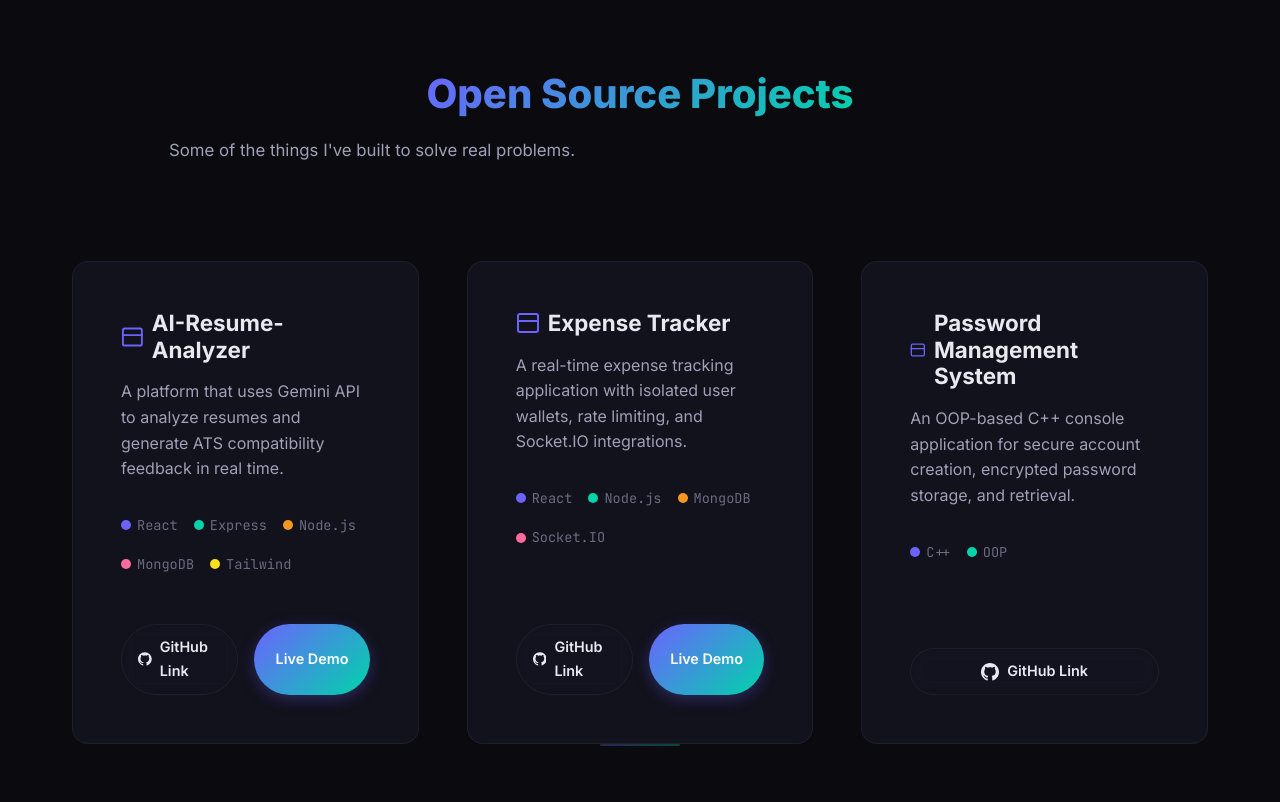
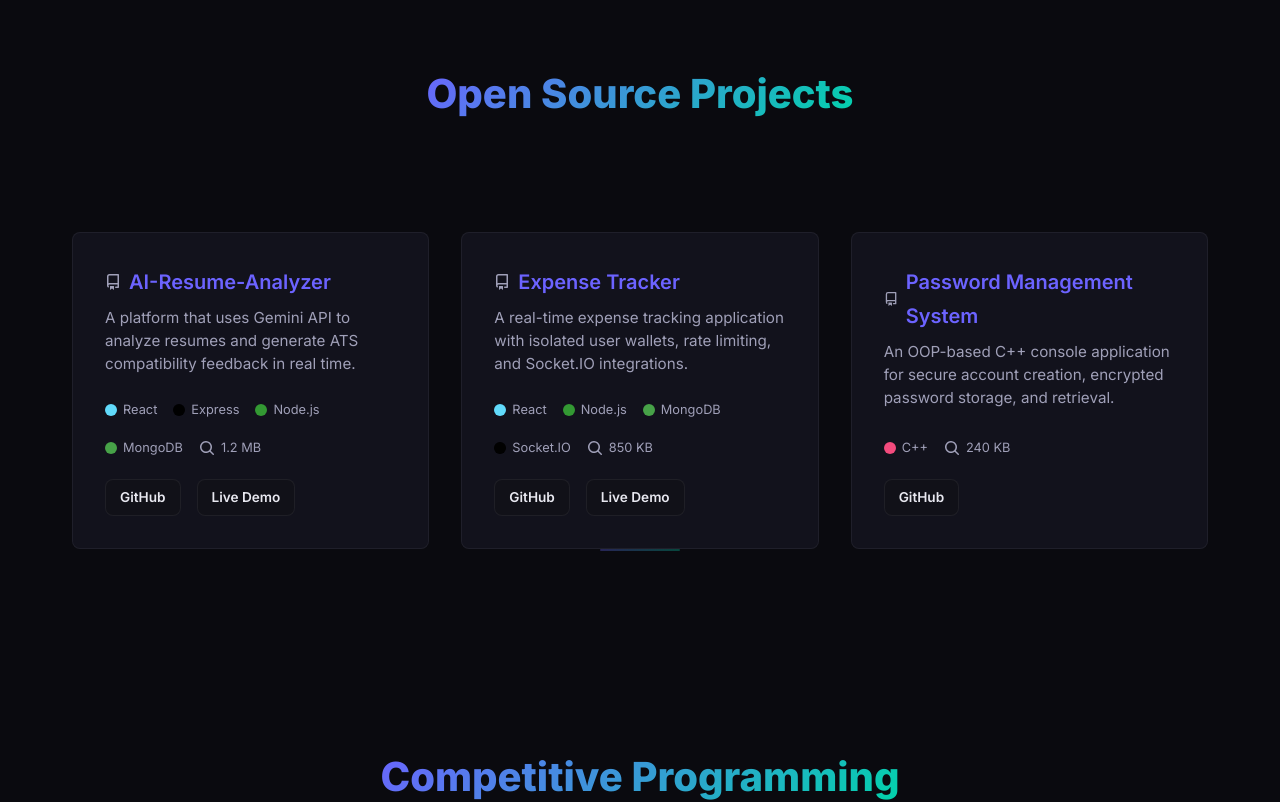
Before and after one commit to Aakashraj18/portfolio, a React (Vite) app: page / in a window 1280 px wide. Shown: the part 1620-2422 px from the top of the page. Built offline with nearby package versions, Linux system fonts and the light colour scheme.

Commit message:
update projects and github stats

```diff
--- a/src/components/GithubStats.jsx
+++ b/src/components/GithubStats.jsx
@@ -1,53 +1,53 @@
+import { useScrollReveal } from '../hooks/useScrollReveal';
 import './GithubStats.css';
 
-const GITHUB_USERNAME = 'Aakashraj18';
+export default function GithubStats() {
+  const [ref, isVisible] = useScrollReveal();
+  const githubUsername = 'Aakashraj18';
 
-export default function GithubStats() {
   return (
-    <section className="github section" id="github-stats">
-      <h2 className="section__title">GitHub Stats</h2>
-      <p className="section__subtitle">
-        A snapshot of my open source activity and contributions.
-      </p>
-      <div className="github__grid">
-        <div className="github__card card">
+    <section className="github-stats section" id="github-stats" ref={ref}>
+      <div className={`github-stats__header ${isVisible ? 'reveal--visible' : 'reveal--hidden'}`}>
+        <h2 className="section__title">GitHub Stats</h2>
+        <p className="section__subtitle">
+          My open-source contributions and activity.
+        </p>
+      </div>
+
+      <div className="github-stats__container">
+        <div
+          className={`github-stats__chart card ${isVisible ? 'reveal--visible' : 'reveal--hidden'}`}
+          style={{ '--reveal-delay': '0.1s' }}
+        >
           <img
-            src={`https://github-readme-stats.vercel.app/api?username=${GITHUB_USERNAME}&show_icons=true&theme=midnight-purple&hide_border=true&bg_color=00000000&title_color=6c63ff&icon_color=00d4aa&text_color=a0a0b8&ring_color=6c63ff`}
-            alt="GitHub Stats"
-            className="github__img"
-            loading="lazy"
+            src={`https://github-readme-stats.vercel.app/api?username=${githubUsername}&show_icons=true&theme=radical&hide_border=true&bg_color=161623&title_color=6c63ff&text_color=a0a0b8&icon_color=00d4aa`}
+            alt={`${githubUsername}'s GitHub Stats`}
           />
         </div>
-        <div className="github__card card">
+
+        <div
+          className={`github-stats__chart card ${isVisible ? 'reveal--visible' : 'reveal--hidden'}`}
+          style={{ '--reveal-delay': '0.3s' }}
+        >
           <img
-            src={`https://github-readme-stats.vercel.app/api/top-langs/?username=${GITHUB_USERNAME}&layout=compact&theme=midnight-purple&hide_border=true&bg_color=00000000&title_color=6c63ff&text_color=a0a0b8`}
-            alt="Top Languages"
-            className="github__img"
-            loading="lazy"
-          />
-        </div>
-        <div className="github__card github__card--wide card">
-          <img
-            src={`https://github-readme-streak-stats.herokuapp.com/?user=${GITHUB_USERNAME}&theme=midnight-purple&hide_border=true&background=00000000&ring=6c63ff&fire=00d4aa&currStreakLabel=6c63ff&sideLabels=a0a0b8&dates=6b6b82&currStreakNum=e8e8f0&sideNums=e8e8f0`}
-            alt="GitHub Streak"
-            className="github__img"
-            loading="lazy"
+            src={`https://github-readme-stats.vercel.app/api/top-langs/?username=${githubUsername}&layout=compact&theme=radical&hide_border=true&bg_color=161623&title_color=6c63ff&text_color=a0a0b8`}
+            alt={`${githubUsername}'s Top Languages`}
           />
         </div>
       </div>
-      <div className="github__profile-link">
-        <a
-          href={`https://github.com/${GITHUB_USERNAME}`}
-          target="_blank"
-          rel="noopener noreferrer"
-          className="btn btn--outline"
-          id="github-profile-btn"
-        >
-          <svg width="20" height="20" viewBox="0 0 24 24" fill="currentColor">
-            <path d="M12 0c-6.626 0-12 5.373-12 12 0 5.302 3.438 9.8 8.207 11.387.599.111.793-.261.793-.577v-2.234c-3.338.726-4.033-1.416-4.033-1.416-.546-1.387-1.333-1.756-1.333-1.756-1.089-.745.083-.729.083-.729 1.205.084 1.839 1.237 1.839 1.237 1.07 1.834 2.807 1.304 3.492.997.107-.775.418-1.305.762-1.604-2.665-.305-5.467-1.334-5.467-5.931 0-1.311.469-2.381 1.236-3.221-.124-.303-.535-1.524.117-3.176 0 0 1.008-.322 3.301 1.23.957-.266 1.983-.399 3.003-.404 1.02.005 2.047.138 3.006.404 2.291-1.552 3.297-1.23 3.297-1.23.653 1.653.242 2.874.118 3.176.77.84 1.235 1.911 1.235 3.221 0 4.609-2.807 5.624-5.479 5.921.43.372.823 1.102.823 2.222v3.293c0 .319.192.694.801.576 4.765-1.589 8.199-6.086 8.199-11.386 0-6.627-5.373-12-12-12z"/>
-          </svg>
-          View Full Profile
-        </a>
+
+      <div
+        className={`github-stats__contributions card ${isVisible ? 'reveal--visible' : 'reveal--hidden'}`}
+        style={{ '--reveal-delay': '0.5s', marginTop: 'var(--space-2xl)' }}
+      >
+        <h3 className="github-stats__contributions-title">Contributions Calendar</h3>
+        <div className="github-stats__chart-wrapper">
+          <img
+            src={`https://ghchart.rshah.org/6c63ff/${githubUsername}`}
+            alt={`${githubUsername}'s GitHub Contributions`}
+            style={{ width: '100%', maxWidth: '800px', filter: 'brightness(1.2)' }}
+          />
+        </div>
       </div>
     </section>
   );
--- a/src/components/Projects.css
+++ b/src/components/Projects.css
@@ -1,4 +1,4 @@
-/* --- Projects (Developerfolio Style) --- */
+/* --- Projects (Developerfolio / GitHub Style) --- */
 .projects__header {
   text-align: center;
   margin-bottom: var(--space-4xl);
@@ -6,99 +6,107 @@
 
 .projects__grid {
   display: grid;
-  grid-template-columns: repeat(auto-fill, minmax(320px, 1fr));
-  gap: var(--space-2xl);
+  grid-template-columns: repeat(auto-fill, minmax(340px, 1fr));
+  gap: var(--space-xl);
 }
 
-/* Card overrides for projects */
 .projects__card {
   display: flex;
   flex-direction: column;
   justify-content: space-between;
-  padding: var(--space-2xl);
-  min-height: 380px;
+  padding: var(--space-xl);
   background: var(--bg-card);
   border: 1px solid var(--bg-glass-border);
-  border-radius: var(--radius-lg);
-  transition: transform var(--transition-base), box-shadow var(--transition-base);
+  border-radius: var(--radius-sm);
+  min-height: 220px;
 }
 
 .projects__card:hover {
-  transform: translateY(-5px);
-  box-shadow: 0 10px 30px rgba(108, 99, 255, 0.15);
-}
-
-.projects__card-content {
-  margin-bottom: var(--space-2xl);
+  transform: translateY(-4px);
+  box-shadow: 0 8px 25px rgba(0, 0, 0, 0.2);
+  border-color: var(--accent-primary);
 }
 
 .projects__card-title {
   display: flex;
   align-items: center;
-  gap: var(--space-sm);
-  margin-bottom: var(--space-md);
+  gap: 8px;
+  margin-bottom: var(--space-sm);
 }
 
 .projects__repo-icon {
-  color: var(--accent-primary);
+  fill: var(--text-secondary);
 }
 
 .projects__card-title h3 {
-  font-size: 1.4rem;
-  font-weight: 700;
-  color: var(--text-primary);
+  font-size: 1.25rem;
+  font-weight: 600;
+  color: var(--accent-primary);
   margin: 0;
-  line-height: 1.2;
 }
 
-.projects__card-description {
-  font-size: 1rem;
+.projects__card-desc {
+  font-size: 0.95rem;
   color: var(--text-secondary);
-  line-height: 1.6;
-  margin-bottom: var(--space-xl);
+  line-height: 1.5;
+  margin-bottom: var(--space-lg);
 }
 
-/* Tech language dots like GitHub */
-.projects__card-tech {
+.projects__card-bottom {
+  display: flex;
+  flex-direction: column;
+  gap: var(--space-md);
+  margin-top: auto;
+}
+
+.projects__card-stats {
   display: flex;
   flex-wrap: wrap;
   gap: var(--space-md);
 }
 
-.projects__tech-item {
+.projects__stat-item {
   display: flex;
   align-items: center;
   gap: 6px;
-  font-size: 0.85rem;
-  color: var(--text-muted);
-  font-family: var(--font-mono);
+  font-size: 0.8rem;
+  color: var(--text-secondary);
+  font-family: var(--font-primary);
 }
 
-.projects__tech-dot {
-  width: 10px;
-  height: 10px;
-  border-radius: 50%;
-  background-color: var(--accent-primary);
+.projects__stat-item svg {
+  fill: var(--text-secondary);
 }
 
-/* Specific colors for specific languages (optional, falling back to primary) */
-.projects__tech-item:nth-child(1) .projects__tech-dot { background-color: var(--accent-primary); }
-.projects__tech-item:nth-child(2) .projects__tech-dot { background-color: var(--accent-secondary); }
-.projects__tech-item:nth-child(3) .projects__tech-dot { background-color: var(--accent-warm); }
-.projects__tech-item:nth-child(4) .projects__tech-dot { background-color: var(--accent-tertiary); }
-.projects__tech-item:nth-child(5) .projects__tech-dot { background-color: #f7df1e; }
-
-.projects__card-footer {
-  display: flex;
-  flex-wrap: wrap;
-  gap: var(--space-md);
+.projects__lang-color {
+  width: 12px;
+  height: 12px;
+  border-radius: 50%;
+  display: inline-block;
 }
 
-.projects__btn {
-  flex: 1;
-  justify-content: center;
-  padding: 10px 16px;
-  font-size: 0.9rem;
+.projects__card-actions {
+  display: flex;
+  gap: var(--space-md);
+  margin-top: var(--space-xs);
+}
+
+.projects__link-btn {
+  font-size: 0.85rem;
+  font-weight: 600;
+  padding: 6px 14px;
+  border-radius: var(--radius-sm);
+  background: var(--bg-secondary);
+  color: var(--text-primary);
+  border: 1px solid var(--bg-glass-border);
+  transition: all var(--transition-fast);
+  text-decoration: none;
+}
+
+.projects__link-btn:hover {
+  background: rgba(108, 99, 255, 0.1);
+  border-color: var(--accent-primary);
+  color: var(--accent-primary);
 }
 
 @media (max-width: 768px) {
--- a/src/components/Projects.jsx
+++ b/src/components/Projects.jsx
@@ -5,23 +5,38 @@
   {
     title: 'AI-Resume-Analyzer',
     description: 'A platform that uses Gemini API to analyze resumes and generate ATS compatibility feedback in real time.',
-    tech: ['React', 'Express', 'Node.js', 'MongoDB', 'Tailwind'],
+    tech: [
+      { name: 'React', color: '#61dafb' },
+      { name: 'Express', color: '#000000' },
+      { name: 'Node.js', color: '#339933' },
+      { name: 'MongoDB', color: '#47a248' }
+    ],
     github: 'https://github.com/Aakashraj18',
-    live: 'https://github.com/Aakashraj18', // Assuming live link for now
+    live: 'https://github.com/Aakashraj18',
+    size: '1.2 MB'
   },
   {
     title: 'Expense Tracker',
     description: 'A real-time expense tracking application with isolated user wallets, rate limiting, and Socket.IO integrations.',
-    tech: ['React', 'Node.js', 'MongoDB', 'Socket.IO'],
+    tech: [
+      { name: 'React', color: '#61dafb' },
+      { name: 'Node.js', color: '#339933' },
+      { name: 'MongoDB', color: '#47a248' },
+      { name: 'Socket.IO', color: '#010101' }
+    ],
     github: 'https://github.com/Aakashraj18',
     live: 'https://github.com/Aakashraj18',
+    size: '850 KB'
   },
   {
     title: 'Password Management System',
     description: 'An OOP-based C++ console application for secure account creation, encrypted password storage, and retrieval.',
-    tech: ['C++', 'OOP'],
+    tech: [
+      { name: 'C++', color: '#f34b7d' }
+    ],
     github: 'https://github.com/Aakashraj18',
     live: null,
+    size: '240 KB'
   },
 ];
 
@@ -32,52 +47,49 @@
     <section className="projects section" id="projects" ref={ref}>
       <div className={`projects__header ${isVisible ? 'reveal--visible' : 'reveal--hidden'}`}>
         <h2 className="section__title">Open Source Projects</h2>
-        <p className="section__subtitle">
-          Some of the things I've built to solve real problems.
-        </p>
       </div>
       <div className="projects__grid">
         {projects.map((project, index) => (
           <div
             className={`projects__card card ${isVisible ? 'reveal--visible' : 'reveal--hidden'}`}
             key={project.title}
-            style={{ '--reveal-delay': `${index * 0.15}s` }}
+            style={{ '--reveal-delay': `${index * 0.1}s` }}
           >
-            <div className="projects__card-content">
+            <div className="projects__card-top">
               <div className="projects__card-title">
-                <svg width="24" height="24" viewBox="0 0 24 24" fill="none" stroke="currentColor" strokeWidth="2" strokeLinecap="round" strokeLinejoin="round" className="projects__repo-icon">
-                  <path d="M2 19a2 2 0 0 0 2 2h16a2 2 0 0 0 2-2V5a2 2 0 0 0-2-2H4a2 2 0 0 0-2 2z"/>
-                  <path d="M2 10h20"/>
-                </svg>
+                <svg className="projects__repo-icon" viewBox="0 0 16 16" version="1.1" width="16" height="16" aria-hidden="true"><path fillRule="evenodd" d="M2 2.5A2.5 2.5 0 014.5 0h8.75a.75.75 0 01.75.75v12.5a.75.75 0 01-.75.75h-2.5a.75.75 0 110-1.5h1.75v-2h-8a1 1 0 00-.714 1.7.75.75 0 01-1.072 1.05A2.495 2.495 0 012 11.5v-9zm10.5-1V9h-8c-.356 0-.694.074-1 .208V2.5a1 1 0 011-1h8zM5 12.25v3.25a.25.25 0 00.4.2l1.45-1.087a.25.25 0 01.3 0L8.6 15.7a.25.25 0 00.4-.2v-3.25a.25.25 0 00-.25-.25h-3.5a.25.25 0 00-.25.25z"></path></svg>
                 <h3>{project.title}</h3>
               </div>
 
-              <p className="projects__card-description">{project.description}</p>
+              <p className="projects__card-desc">{project.description}</p>
+            </div>
 
-              <div className="projects__card-tech">
+            <div className="projects__card-bottom">
+              <div className="projects__card-stats">
                 {project.tech.map((t) => (
-                  <span className="projects__tech-item" key={t}>
-                    <span className="projects__tech-dot"></span>
-                    {t}
+                  <span className="projects__stat-item" key={t.name}>
+                    <span className="projects__lang-color" style={{ backgroundColor: t.color }}></span>
+                    {t.name}
                   </span>
                 ))}
-              </div>
+                <span className="projects__stat-item">
+                  <svg viewBox="0 0 16 16" version="1.1" width="16" height="16" aria-hidden="true"><path fillRule="evenodd" d="M11.5 7a4.499 4.499 0 11-8.998 0A4.499 4.499 0 0111.5 7zm-.82 4.74a6 6 0 111.06-1.06l3.04 3.04a.75.75 0 11-1.06 1.06l-3.04-3.04z"></path></svg>
+                  {project.size}
+                </span>
               </div>
 
-            <div className="projects__card-footer">
+              <div className="projects__card-actions">
                 {project.github && (
-                <a href={project.github} target="_blank" rel="noopener noreferrer" className="btn btn--outline projects__btn">
-                  <svg width="18" height="18" viewBox="0 0 24 24" fill="currentColor">
-                    <path d="M12 0c-6.626 0-12 5.373-12 12 0 5.302 3.438 9.8 8.207 11.387.599.111.793-.261.793-.577v-2.234c-3.338.726-4.033-1.416-4.033-1.416-.546-1.387-1.333-1.756-1.333-1.756-1.089-.745.083-.729.083-.729 1.205.084 1.839 1.237 1.839 1.237 1.07 1.834 2.807 1.304 3.492.997.107-.775.418-1.305.762-1.604-2.665-.305-5.467-1.334-5.467-5.931 0-1.311.469-2.381 1.236-3.221-.124-.303-.535-1.524.117-3.176 0 0 1.008-.322 3.301 1.23.957-.266 1.983-.399 3.003-.404 1.02.005 2.047.138 3.006.404 2.291-1.552 3.297-1.23 3.297-1.23.653 1.653.242 2.874.118 3.176.77.84 1.235 1.911 1.235 3.221 0 4.609-2.807 5.624-5.479 5.921.43.372.823 1.102.823 2.222v3.293c0 .319.192.694.801.576 4.765-1.589 8.199-6.086 8.199-11.386 0-6.627-5.373-12-12-12z"/>
-                  </svg>
-                  GitHub Link
+                  <a href={project.github} target="_blank" rel="noopener noreferrer" className="projects__link-btn">
+                    GitHub
                   </a>
                 )}
                 {project.live && (
-                <a href={project.live} target="_blank" rel="noopener noreferrer" className="btn btn--primary projects__btn">
+                  <a href={project.live} target="_blank" rel="noopener noreferrer" className="projects__link-btn">
                     Live Demo
                   </a>
                 )}
+              </div>
             </div>
           </div>
         ))}
```
Also changed, not shown: src/components/GithubStats.css (+54 -23 lines). Lines whose indentation alone changed are shown as unchanged.
